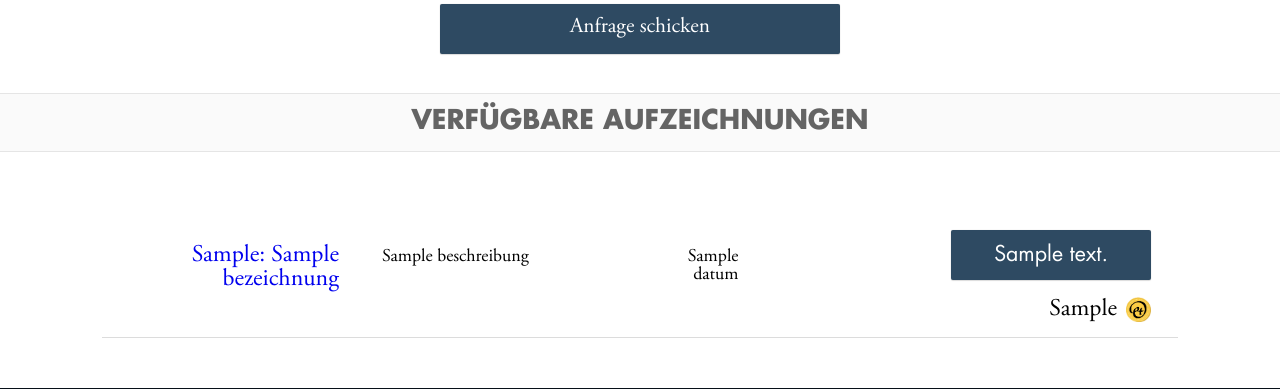
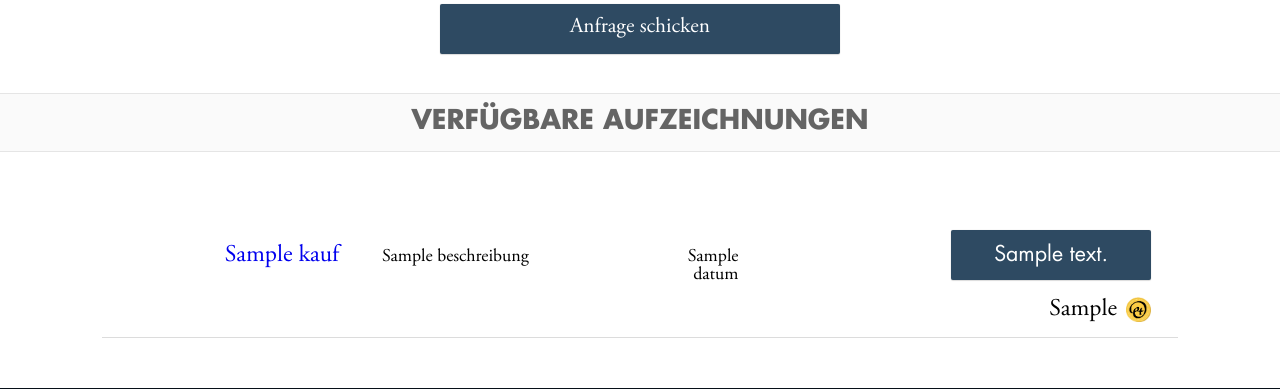
Before and after one commit to valuehack/scholarium.at, a Django app: template Veranstaltungen/templates/Veranstaltungen/vortrag.html in a window 1280 px wide. Shown: the part 440-829 px from the top of the page. Run offline with Django 3.2, Linux system fonts and the light colour scheme; the template is opened without the code that fills it: most values are stand-ins (such as "Sample title", 1, 10 or a date in 2020); parts of the project's set-up code (start-up, migrations or seed data) failed here and were passed over; some libraries are stand-ins or nearby versions.

Commit message:
Darstellungen Vortragsaufzeichnungen repariert

```diff
--- a/Veranstaltungen/templates/Veranstaltungen/medien.html
+++ b/Veranstaltungen/templates/Veranstaltungen/medien.html
@@ -8,7 +8,7 @@
   <tr>
     <td>
       <a href="{{ medium.get_url }}">
-        {{ medium.art_veranstaltung }}: {{ medium.bezeichnung }}
+        {{ medium|safe }}
       </a>
     </td>
     <td>
--- a/Veranstaltungen/views.py
+++ b/Veranstaltungen/views.py
@@ -120,7 +120,7 @@ class ListeVortrag(ListeMitMenue):
             return []
 
 def vortrag(request):
-    return ListeVortrag.as_view(request, page=request.GET.get('seite'))
+    return ListeVortrag.as_view()(request, page=request.GET.get('seite'))
 
 
 def livestream(request):
```
